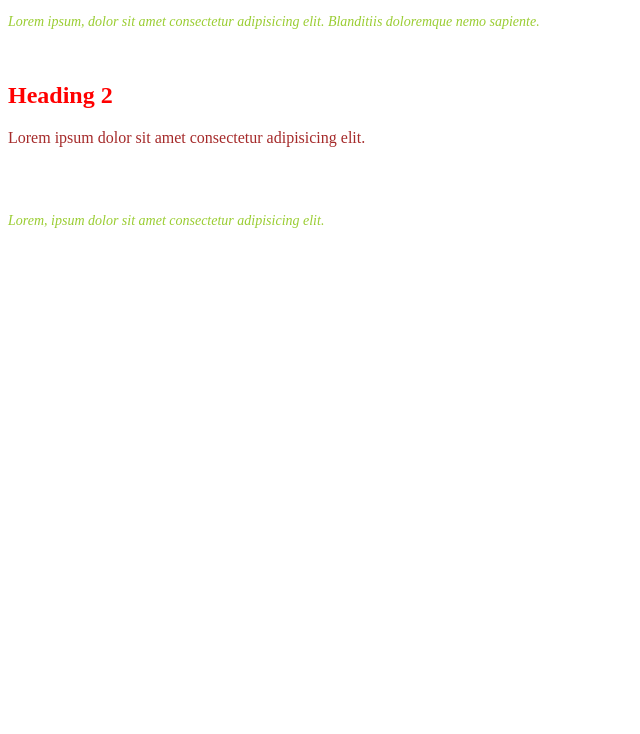
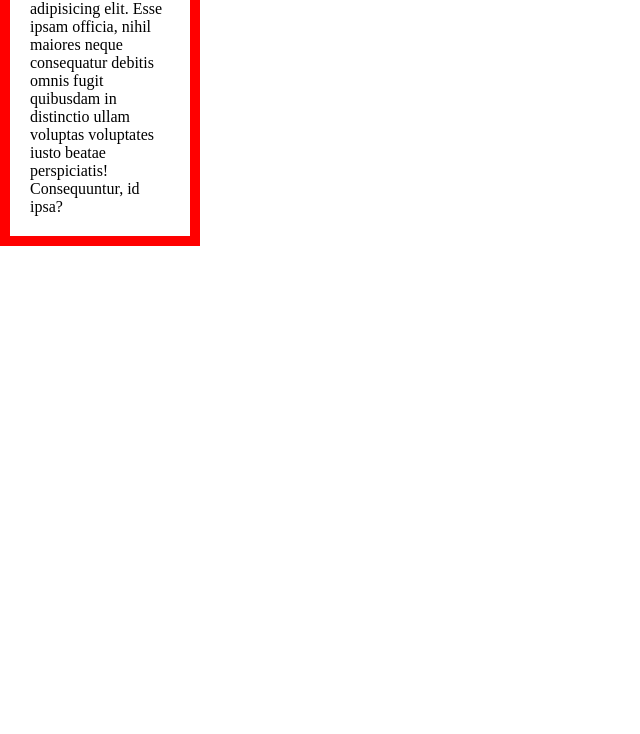
Before and after one commit to rgtstha/HTML-BCA-2026, a plain HTML site: page css-training/index.html in a window 1280 px wide. Shown: the part 66-800 px from the top of the page, without its empty margins (0-640 px from the left). Drawn offline with Linux system fonts and the light colour scheme.

Commit message:
box model demo and portfolio header from class

```diff
--- a/css-training/css/style.css
+++ b/css-training/css/style.css
@@ -1,19 +1,12 @@
-h1 {
-    color: blue;
+* {
+    box-sizing: border-box;
+    margin: 0px;
+    padding: 0px;
 }
 
+.box {
+    border: 10px solid red;
+    padding: 20px;
+    width: 200px;
 
-h2 {
-    color: red;
 }
-
-
-#second-p {
-    color: brown;
-}
-
-.orange-p {
-    color: yellowgreen;
-    font-size: 14px;
-    font-style: italic;
-}
--- a/css-training/index.html
+++ b/css-training/index.html
@@ -12,18 +12,12 @@
 
 <body>
 
-    <h1>Heading 1</h1>
-    <p class="orange-p">Lorem ipsum, dolor sit amet consectetur adipisicing elit. Blanditiis doloremque nemo sapiente.
-    </p>
+    <div class="box">
+        <p>Lorem ipsum dolor sit amet consectetur adipisicing elit. Esse ipsam officia, nihil maiores neque consequatur
+            debitis omnis fugit quibusdam in distinctio ullam voluptas voluptates iusto beatae perspiciatis!
+            Consequuntur, id ipsa?</p>
+    </div>
 
-    <br>
-
-    <h2>Heading 2</h2>
-    <p id="second-p">Lorem ipsum dolor sit amet consectetur adipisicing elit.</p>
-
-    <br>
-    <br>
-    <p class="orange-p">Lorem, ipsum dolor sit amet consectetur adipisicing elit. </p>
 
 
 
--- /dev/null
+++ b/css-training/ranjit-portfolio/css/style.css
@@ -0,0 +1,35 @@
+* {
+    box-sizing: border-box;
+    margin: 0px;
+    padding: 0px;
+}
+
+.header {
+    background-color: blue;
+    padding: 40px;
+    text-align: center;
+}
+
+.logo {
+    color: white;
+    font-size: 40px;
+    font-weight: 600;
+    margin-bottom: 20px;
+
+}
+
+.nav-item {
+    color: white;
+    text-decoration: none;
+    font-weight: 600;
+    padding: 6px 14px;
+
+
+}
+
+/* pseudo class */
+.nav-item:hover {
+    background-color: red;
+    border-radius: 12px;
+
+}
```
Also changed, not shown: css-training/ranjit-portfolio/index.html (added, +25 -0 lines), 1 other file.
